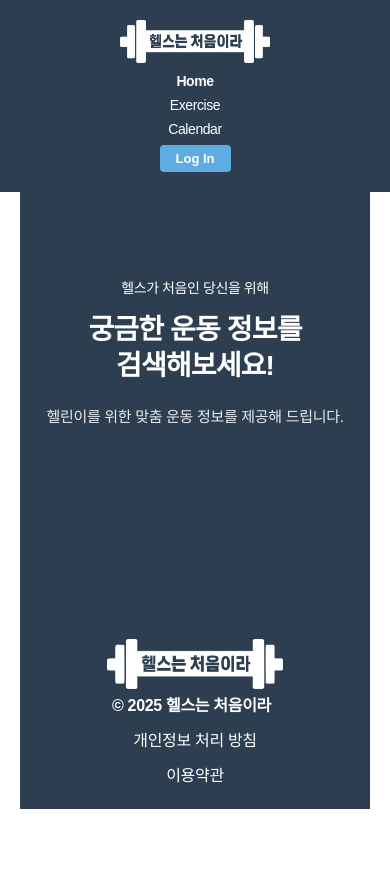
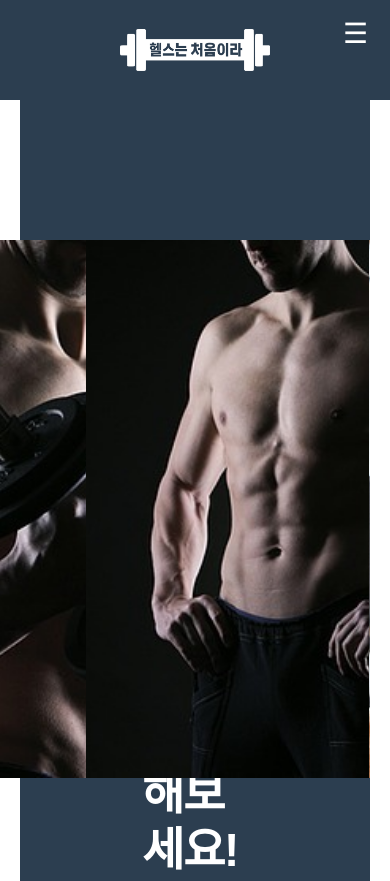
Before and after one commit to prgrms-fe-devcourse/NFE5-GIT-TEAM-6B, a website: page index.html in a window 390 px wide. Shown: the top 881 px of the page. Before the commit the page ends 844 px from the top, so only its background shows below. Drawn offline with Linux system fonts and the light colour scheme; a web font is replaced by a local one.

Commit message:
header/footer-v2

```diff
--- a/css/style.css
+++ b/css/style.css
@@ -11,8 +11,28 @@ body {
   position: relative;
 }
 
+.main_header {
+  background-color: var(--c-dark);
+  height: 100px;
+  position: fixed;
+  top: 0;
+  left: 0;
+  right: 0;
+  margin: 0 auto;
+  z-index: 999;
+  transition: top 0.3s ease, opacity 0.3s ease;
+  width: 100%;
+  max-width: 1440px;
+  display: flex;
+  align-items: center;
+  opacity: 1;
+}
 
-.main_header {
+
+
+
+
+/* .main_header {
   background-color: var(--c-dark);
   height: 100px;
   position: fixed;
@@ -20,20 +40,30 @@ body {
   left: 50%;
   transform: translateX(-50%);
   z-index: 999;
-  transition: top 0.3s ease;
+  transition: top 0.3s ease, opacity 0.3s ease;
   width: 100%;
   max-width: 1440px;
   display: flex;
   align-items: center;
-  transition: top 0.3s ease, opacity 0.3s ease;
   opacity: 1;
-}
+} */
+
+
+/*
+.main_header {
+  position: fixed;
+  top: 0;
+  left: 0;
+  width: 100%;
+  background-color: var(--c-dark);
+  z-index: 999;
+} */
 
 .main_header.hidden {
   top: -100px;
 }
 
-.nav_container {
+/* .nav_container {
   width: 100%;
   max-width: 1440px;
   height: 100%;
@@ -41,6 +71,26 @@ body {
   display: flex;
   justify-content: space-between;
   align-items: center;
+} */
+
+/* .nav_container {
+  width: 100%;
+  max-width: 1440px;
+  margin: 0 auto;
+  padding: 0 122px;
+  display: flex;
+  justify-content: space-between;
+  align-items: center;
+  box-sizing: border-box;
+} */
+.nav_container {
+  width: 100%;
+  max-width: 1440px;
+  padding: 0 122px;
+  display: flex;
+  justify-content: space-between;
+  align-items: center;
+  box-sizing: border-box;
 }
 
 .logo img {
@@ -250,53 +300,63 @@ body {
   }
 
   .main_header {
+    position: fixed;
+    top: 0;
+    left: 0 !important;
+    transform: none !important;
+    width: 100% !important;
+    max-width: 100% !important;
+    padding: 0;
+    box-sizing: border-box;
+    background-color: var(--c-dark);
+  }
+}
+
+  .nav_container {
+    width: 100%;
+    max-width: 100%;
+    padding: 10px 16px;
+    box-sizing: border-box;
+    display: flex;
+    justify-content: space-between;
+    align-items: center;
+    flex-wrap: wrap;
+    gap: 10px;
+  }
+
+  .logo {
+    margin: 0 auto;
+    display: flex;
+    justify-content: center;
+  }
+
+  .logo img {
+    width: 150px;
     height: auto;
-    min-height: 160px;
-    padding: 10px 20px;
   }
 
   .menu_group {
-    flex-direction: column;
-    align-items: center;
-    gap: 8px;
+    display: none;
   }
 
-   .nav_menu ul {
-    flex-direction: column;
-    gap: 8px;
-    align-items: center;
-    padding: 0;
-  }
-
-  .nav_menu a {
-    font-size: 14px;
-  }
-
-  .nav_container {
-    flex-direction: column;
-    align-items: center;
-    gap: 10px;
-    padding: 10px 0;
-  }
-
-  .login_btn {
-    padding: 6px 12px;
-    font-size: 13px;
-  }
-
-  .logo img {
-    width: 160px;
-    height: auto;
+  .menu_toggle_btn {
+    display: block;
+    position: absolute;
+    top: 16px;
+    right: 16px;
+    font-size: 28px;
+    z-index: 1000;
+    background: none;
+    border: none;
+    color: white;
+    cursor: pointer;
   }
 
   .footer {
     max-width: 100%;
-    width: 100%;
     padding: 0 20px;
     box-sizing: border-box;
   }
-
-
 
   .footer_inner {
     flex-direction: column;
@@ -305,62 +365,10 @@ body {
     padding: 20px 0;
   }
 
-
-  .hero_section {
-  padding-top: 200px;
-}
-
-  .hero_inner {
-    flex-direction: column;
-    align-items: center;
-    padding: 0 20px;
-  }
-
-  .hero_text {
-    width: 100%;
-    margin-top: 80px;
-    text-align: center;
-    word-break: keep-all;
-  }
-
-  .hero_text h2 {
-    font-size: 28px;
-    line-height: 1.3;
-  }
-
-  .hero_text p {
-    font-size: 15px;
-  }
-
-  .hero_image {
-    position: relative;
-    width: 100%;
-    height: auto;
-    margin-top: 40px;
-    border-radius: 20px;
-  }
-
-  .slider_track img {
-    width: 100%;
-    height: auto;
-    object-fit: cover;
-    display: block;
-  }
-
   .footer_info {
     flex-direction: column;
     align-items: center;
+    gap: 10px;
     transform: none;
-    gap: 10px;
-  }
-
-  .login_btn {
-    font-size: 13px;
-    padding: 6px 16px;
-  }
-
-  .logo img {
-    width: 150px;
-    height: auto;
   }
 }
--- a/index.html
+++ b/index.html
@@ -16,6 +16,8 @@
           <h1 class="logo">
             <img src="./assets/logo/logoW.png" alt="" />
           </h1>
+          <!-- // 햄부기버튼 -->
+          <button class="menu_toggle_btn">☰</button>
           <div class="menu_group">
             <nav class="nav_menu">
               <ul>
@@ -28,6 +30,16 @@
           </div>
         </div>
       </header>
+<!-- 모바일 -->
+      <nav class="mobile_nav_menu">
+        <button class="close_menu_btn">×</button>
+  <ul>
+    <li><a href="#">Home</a></li>
+    <li><a href="#">Exercise</a></li>
+    <li><a href="#">Calendar</a></li>
+    <li><button class="login_btn">Log In</button></li>
+  </ul>
+</nav>
 
       <section class="hero_section">
         <div class="hero_inner">
--- a/js/index.js
+++ b/js/index.js
@@ -52,3 +52,25 @@ document.addEventListener('mousemove', (e) => {
     header.classList.remove('hidden');
   }
 });
+
+//햄부기 버튼 클릭시 네비바열기
+const menuToggleBtn = document.querySelector('.menu_toggle_btn');
+const mobileMenu = document.querySelector('.mobile_nav_menu');
+
+menuToggleBtn.addEventListener('click', () => {
+  mobileMenu.classList.toggle('active');
+});
+
+const mobileLinks = document.querySelectorAll('.mobile_nav_menu a, .mobile_nav_menu button');
+
+mobileLinks.forEach((link) => {
+  link.addEventListener('click', () => {
+    mobileMenu.classList.remove('active');
+  });
+});
+
+const closeMenuBtn = document.querySelector('.close_menu_btn');
+
+closeMenuBtn.addEventListener('click', () => {
+  mobileMenu.classList.remove('active');
+});
```
